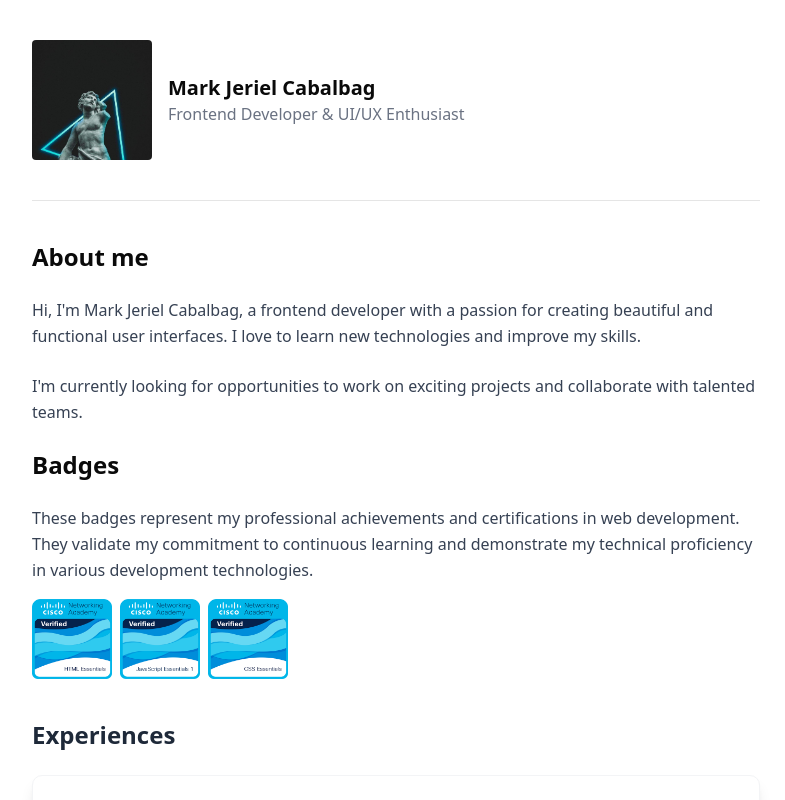
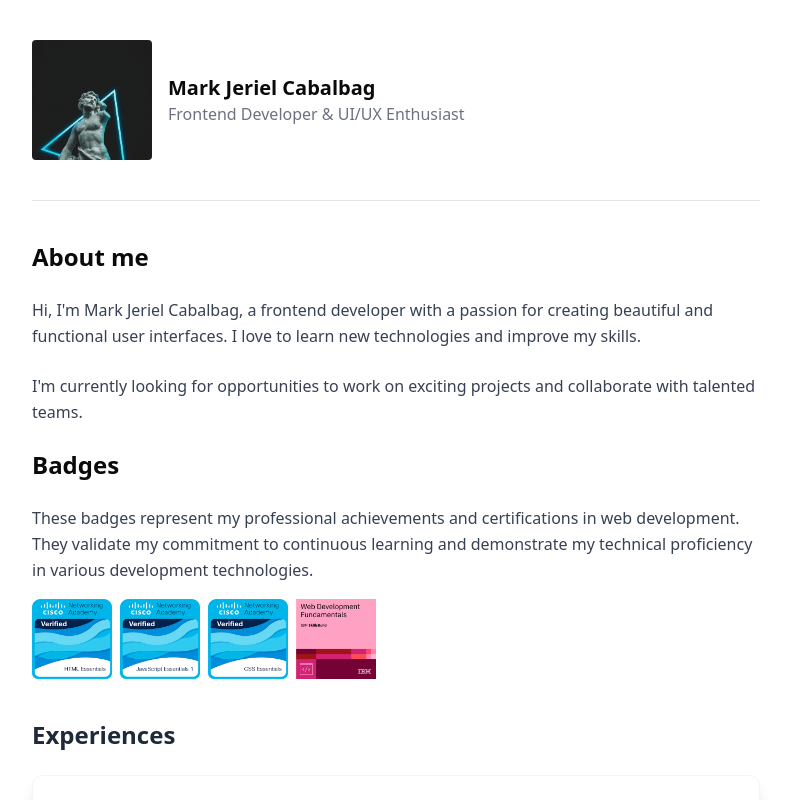
Before and after one commit to MarkJerielCabalbag/Mark-Jeriel-Cabalbag, a React (Vite) app: page / in a window 1280 px wide. Shown: the top 800 px of the page, without its empty margins (244-1029 px from the left). Built offline with nearby package versions, Linux system fonts and the light colour scheme.

Commit message:
new certificate

```diff
--- a/src/components/Certificates.tsx
+++ b/src/components/Certificates.tsx
@@ -5,6 +5,7 @@ import certificate3 from "../assets/css.png";
 import certificate4 from "../assets/ciscohtml.png";
 import certificate5 from "../assets/ciscojs1.png";
 import certificate6 from "../assets/ciscocss.png";
+import certificate7 from "../assets/ibm-web-fundamentals.png";
 
 const Certificates = () => {
   const certificates = [
@@ -58,6 +59,14 @@ const Certificates = () => {
         "Developed expertise in CSS styling, including flexbox, grid layouts, responsive design, animations, and modern CSS features for creating polished web interfaces.",
       certificate: certificate6,
     },
+    {
+      title: "Web Dvelopment Fundamentals",
+      issuer: "IBM SKILLSBUILD",
+      date: "April 11, 2025",
+      description:
+        "This credential earner demonstrates knowledge of web development concepts, processes to develop, deploy, and test websites, and the tools and programming languages that web developers use. The individual has a conceptual understanding of how to develop an interactive website using HTML, CSS, and JavaScript in a simulated integrated development environment (IDE). The earner is aware of the job outlook in web development and is familiar with the skills required for success in various roles.",
+      certificate: certificate7,
+    },
   ];
   return (
     <motion.div className="mx-auto">
--- a/src/components/Hero.tsx
+++ b/src/components/Hero.tsx
@@ -3,6 +3,7 @@ import profile from "../assets/profile.jpg";
 import html from ".././assets/badges/html-essentials.png";
 import js1 from ".././assets/badges/javascript-essentials-1.png";
 import css from ".././assets/badges/css-essentials.png";
+import webfundamentals from ".././assets/badges/web-development-fundamentals.png";
 const Hero = () => {
   const containerVariants = {
     initial: { opacity: 0, y: -50 },
@@ -42,6 +43,11 @@ const Hero = () => {
       id: 3,
       badges: css,
       link: "https://www.credly.com/badges/22e822b6-e504-468c-8d3f-088740350a5b/public_url",
+    },
+    {
+      id: 4,
+      badges: webfundamentals,
+      link: "https://www.credly.com/badges/a2c351d2-54de-4a25-87e2-d680f3e61f46/public_url",
     },
   ];
 
```
Also changed, not shown: src/assets/badges/web-development-fundamentals.png (added), src/assets/ibm-web-fundamentals.png (added).
